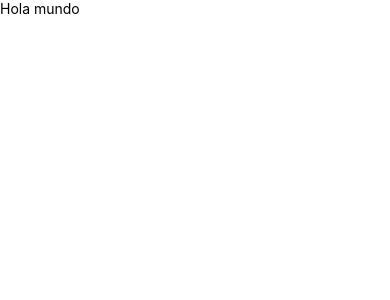
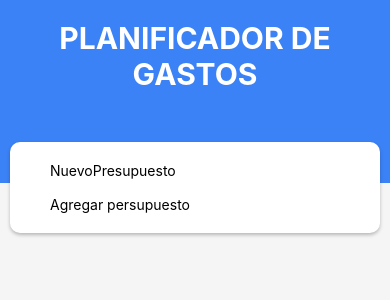
Before and after one commit to eltictacdicta/planificador, a React Native app: screen / in a window 390 px wide. Shown: the top 300 px of the page. Built offline with nearby package versions, Linux system fonts and the light colour scheme.

Commit message:
Empezamos a crear componentes y darle estilos

```diff
--- a/App.tsx
+++ b/App.tsx
@@ -5,7 +5,12 @@ import {
   StyleSheet,
   Text,
   View,
+  TextInput,
+  Pressable,
+
 } from 'react-native';
+import Header from './src/components/Header';
+import NuevoPresupuesto from './src/components/NuevoPresupuesto';
 
 
 
@@ -13,13 +18,36 @@ function App(): JSX.Element {
 
 
   return (
-    <SafeAreaView>
-      <Text>Hola mundo</Text>
+    <SafeAreaView style={styles.contenedor}>
+      <View style={styles.header}>
+        <Header />
+        <NuevoPresupuesto />
+      </View>
+
     </SafeAreaView>
   );
 }
 
 const styles = StyleSheet.create({
+  contenedor: {
+    backgroundColor: '#F5F5F5',
+    flex: 1
+  },
+  header: {
+      backgroundColor: '#3B82F6',
+      //minHeight: 400
+  },
+  pressable: {
+    width: 60,
+    height: 60,
+    position: 'absolute',
+    bottom: 40,
+    right: 30
+  },
+  imagen: {
+    width: 60,
+    height: 60
+  }
+
 });
-
 export default App;
--- /dev/null
+++ b/src/components/Header.js
@@ -0,0 +1,25 @@
+import React from 'react'
+import {Text,View, StyleSheet} from 'react-native'
+
+const Header = () => {
+  return (
+    <View>
+      <Text style={styles.texto}>Planificador de Gastos</Text>
+    </View>
+  )
+}
+
+export default Header
+
+const styles = StyleSheet.create({
+  texto:{
+    textAlign:'center',
+    fontSize:30,
+    color:'#FFF',
+    textTransform:'uppercase',
+    fontWeight:'bold',
+    paddingTop:20
+
+  }
+
+})
--- /dev/null
+++ b/src/components/NuevoPresupuesto.js
@@ -0,0 +1,37 @@
+import React from 'react'
+import { View,Text,Pressable,TextInput,StyleSheet } from 'react-native'
+
+const NuevoPresupuesto = () => {
+  return (
+    <View style={styles.contenedor}>
+        <Text>
+            NuevoPresupuesto
+        </Text>
+        <TextInput />
+        <Pressable>
+            <Text>Agregar persupuesto</Text>
+        </Pressable>
+    </View>
+  )
+}
+
+const styles = StyleSheet.create({
+    contenedor:{
+        backgroundColor:'#FFF',
+        marginHorizontal: 10,
+        borderRadius:10,
+        paddingHorizontal:40,
+        paddingVertical:20,
+        transform: [{ translateY: 50 }],
+        shadowColor: "#000",
+        shadowOffset: {
+	        width: 0,
+	        height: 2,
+        },
+        shadowOpacity: 0.25,
+        shadowRadius: 3.84,
+        elevation: 5,
+    }
+})
+
+export default NuevoPresupuesto
```
